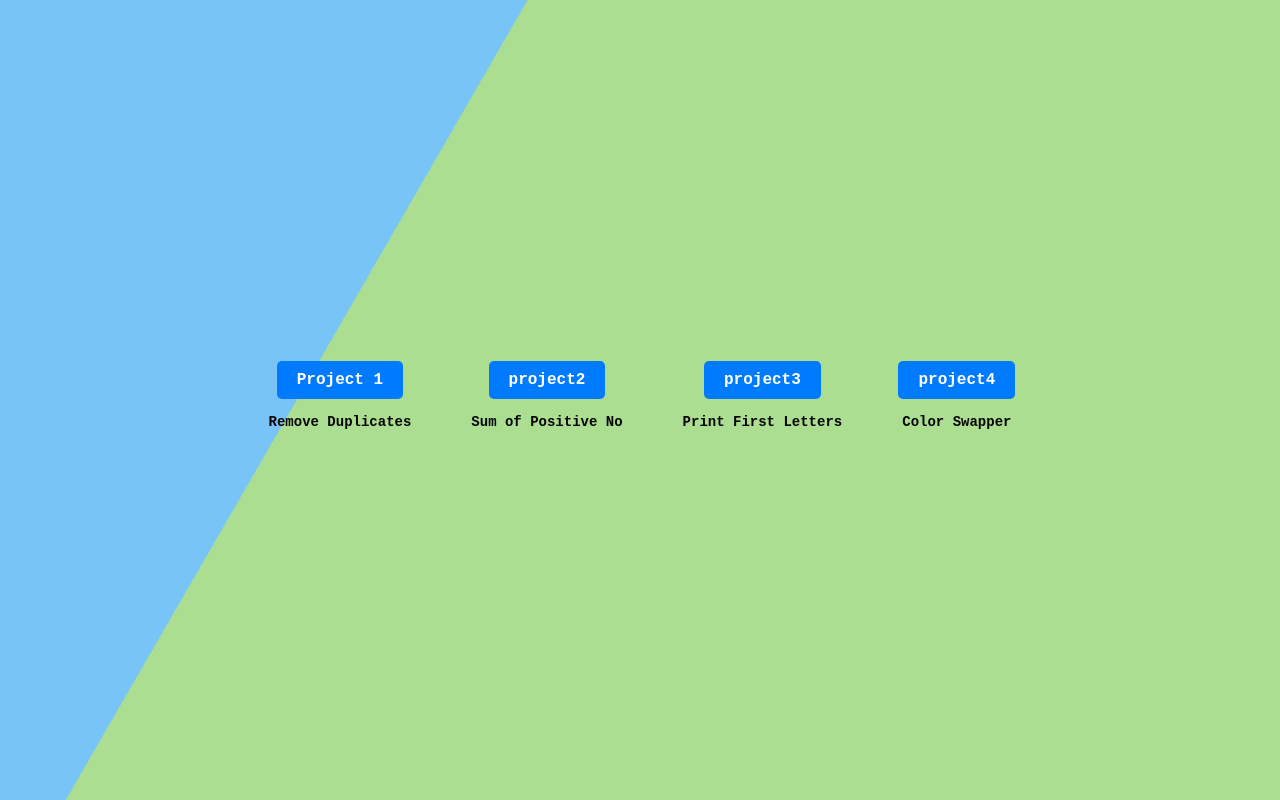
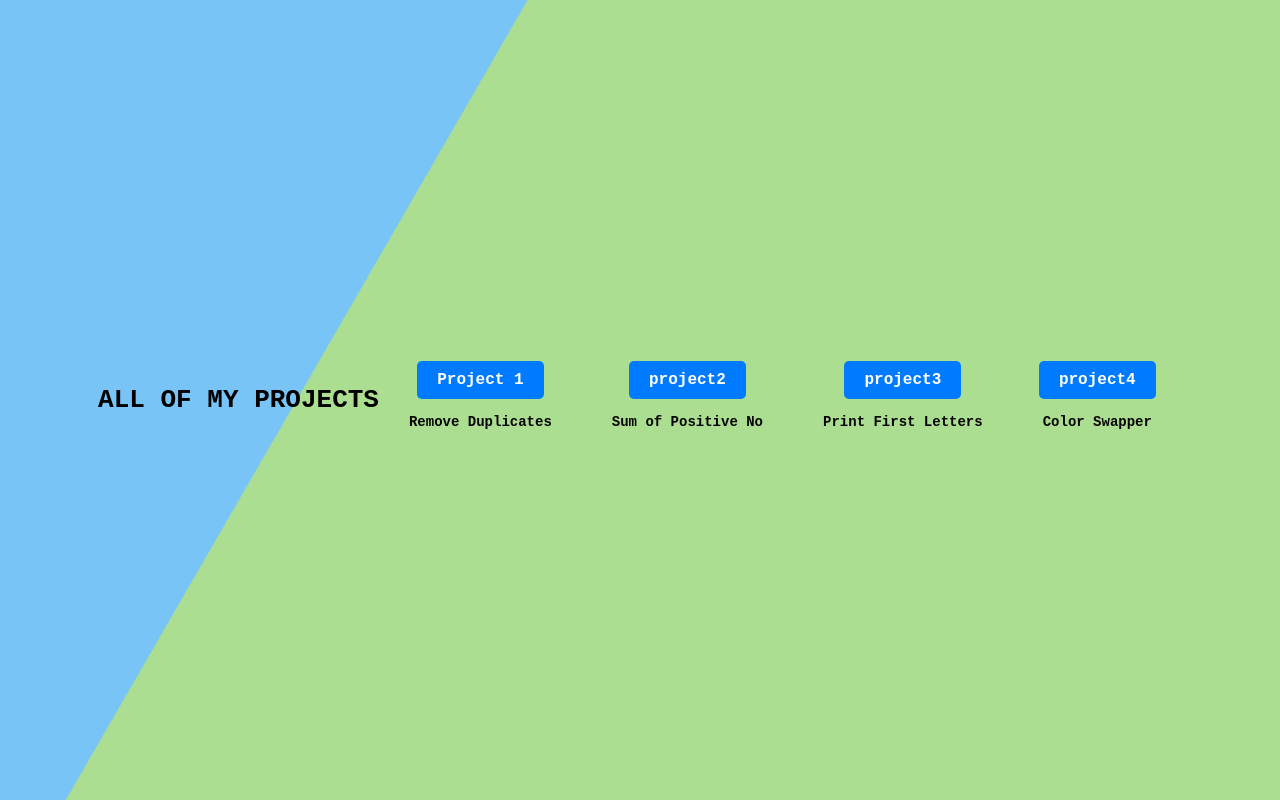
Before and after one commit to SaltyhorzE/Landing_page_for_my_projects, a plain HTML site: page index.html in a window 1280 px wide. Drawn offline with Linux system fonts and the light colour scheme.

Commit message:
Update index.html

```diff
--- a/index.html
+++ b/index.html
@@ -7,7 +7,7 @@
 <link href="style.css" rel="stylesheet">
 
 </head>
-<body>
+<body><h1>ALL OF MY PROJECTS</h1>
 <div class="all">
   <div class="buttons-container">
     <div class="button-wrapper">
```
